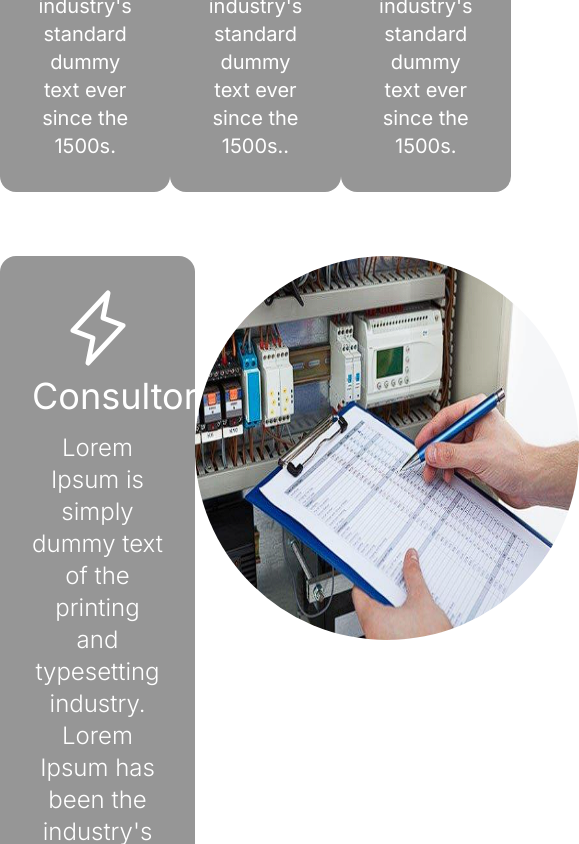
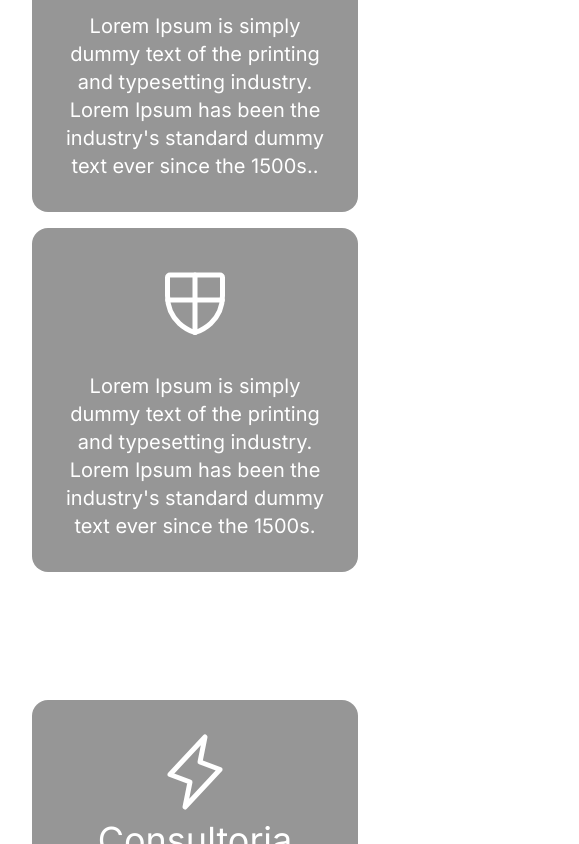
Before and after one commit to JellyFishDevelopment/jm-eletrica, a React (Vite) app: page /services in a window 390 px wide. Shown: the part 1156-2000 px from the top of the page, 579 px wide, since content can reach past the window. Built offline with nearby package versions, Linux system fonts and the light colour scheme.

Commit message:
Responsividade Tela Serviços

```diff
--- a/src/components/CartaoServico.tsx
+++ b/src/components/CartaoServico.tsx
@@ -8,7 +8,7 @@ interface ServicosProps {
 
 export default function CartaoServico(props: ServicosProps) {
   return (
-    <div className="bg-[#969696] w-1/2 rounded-2xl text-center p-8">
+    <div className="bg-[#969696] sm:w-1/2 rounded-2xl text-center p-8">
       <div className="m-auto w-20">{props.image}</div>
       <p className="text-white mt-2 font-regular text-4xl">{props.title}</p>
       <p className="text-white mt-4 font-light text-2xl">{props.description}</p>
--- a/src/pages/Services.tsx
+++ b/src/pages/Services.tsx
@@ -34,9 +34,9 @@ export default function Services() {
       />
       <div className="pt-16 h-96 text-white bg-[#818181]">
         {/* Título */}
-        <h1 className="text-center font-bold text-8xl">Serviços</h1>
+        <h1 className="text-center font-bold text-6xl sm:text-8xl">Serviços</h1>
         {/* Serviços */}
-        <div className="flex justify-evenly mt-32">
+        <div className="flex flex-col p-8 sm:flex-row sm:justify-evenly mt-32">
           <ServiceCard
             image={<Lightning size={80} color="#FFF" />}
             text="Lorem Ipsum is simply dummy text of the printing and typesetting industry.
@@ -55,7 +55,7 @@ export default function Services() {
         </div>
         {/* Serviços + Imagens */}
 
-        <div className="flex justify-evenly my-16">
+        <div className="flex flex-col p-8  sm:flex-row sm:justify-evenly my-16">
           <CartaoServico
             image={<Lightning size={80} color="#FFF" />}
             title="Consultoria"
@@ -64,14 +64,14 @@ Lorem Ipsum has been the industry's standard dummy text ever since the 1500s."
           />
           <img
             src={imagemConsultoria}
-            className="rounded-full w-96 h-96"
+            className="rounded-full mx-auto my-4 sm:m-0 w-72 h-72 sm:w-96  sm:h-96"
             alt="Imagem de laudo e instalações elétricas"
           />
         </div>
-        <div className="flex justify-evenly my-24">
+        <div className="flex flex-col-reverse p-8 sm:flex-row sm:justify-evenly my-24">
           <img
             src={imagemProjeto}
-            className="rounded-full w-96 h-96"
+            className="rounded-full mx-auto my-4 sm:m-0 w-72 h-72 sm:w-96  sm:h-96"
             alt="Imagem de laudo e instalações elétricas"
           />
           <CartaoServico
@@ -81,7 +81,7 @@ Lorem Ipsum has been the industry's standard dummy text ever since the 1500s."
 Lorem Ipsum has been the industry's standard dummy text ever since the 1500s."
           />
         </div>
-        <div className="flex justify-evenly my-16">
+        <div className="flex flex-col p-8  sm:flex-row sm:justify-evenly my-16">
           <CartaoServico
             image={<ShieldCheckered size={80} color="#FFF" />}
             title="Laudos Técnicos"
@@ -90,23 +90,23 @@ Lorem Ipsum has been the industry's standard dummy text ever since the 1500s."
           />
           <img
             src={imagemLaudo}
-            className="rounded-full w-96 h-96"
+            className="rounded-full mx-auto my-4 sm:m-0 w-72 h-72 sm:w-96  sm:h-96"
             alt="Imagem de laudo e instalações elétricas"
           />
         </div>
 
         {/* Carousel */}
         <div className="bg-[#969696] p-8">
-          <h2 className="text-white text-center font-bold text-7xl">
+          <h2 className="text-white text-center font-bold text-5xl sm:text-7xl">
             Saiba mais sobre nossos serviços
           </h2>
           <motion.div
             ref={carousel}
-            className="cursor-grab overflow-hidden w-3/4 mx-auto"
+            className="cursor-grab overflow-hidden w-[90%] sm:w-3/4 mx-auto"
             whileTap={{ cursor: 'grabbing' }}
           >
             <motion.div
-              className="flex justify-center"
+              className="flex"
               drag="x"
               dragConstraints={{ right: 0, left: -width }}
             >
```
